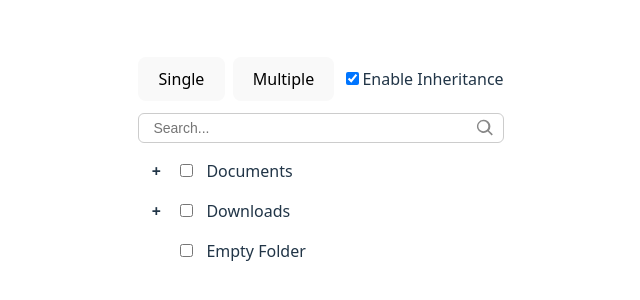
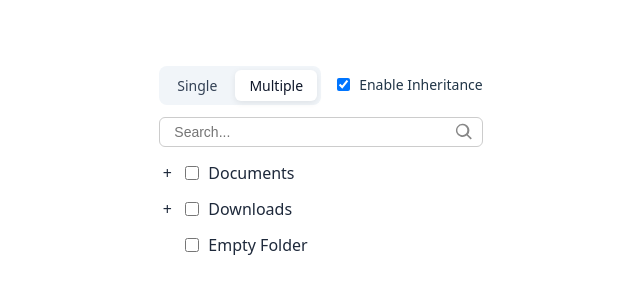
Before and after one commit to apkeerthika/vue-tree-component, a Vue app: page / in a window 1280 px wide. Shown: the part 236-536 px from the top of the page, without its empty margins (319-959 px from the left). Built offline with nearby package versions, Linux system fonts and the light colour scheme.

Commit message:
Added sass variables and global scss

```diff
--- a/package.json
+++ b/package.json
@@ -18,6 +18,7 @@
     "@vue/tsconfig": "^0.8.1",
     "eslint-plugin-vue": "^10.7.0",
     "pug": "^3.0.3",
+    "sass": "^1.97.3",
     "typescript": "~5.9.3",
     "vite": "^7.2.4",
     "vue-tsc": "^3.1.4"
--- a/src/App.vue
+++ b/src/App.vue
@@ -22,12 +22,20 @@ const { expandedKeys, toggleExpand } = useTreeExpansion(nodes)
 </script>
 
 <template lang="pug">
-button(@click="selectionMode = 'single'") Single
-button(@click="selectionMode = 'multiple'") Multiple
-label
+div.mode-switch
+  button(
+    :class="{ active: selectionMode === 'single' }"
+    @click="selectionMode = 'single'"
+  ) Single
+
+  button(
+    :class="{ active: selectionMode === 'multiple' }"
+    @click="selectionMode = 'multiple'"
+  ) Multiple
+
+label.inheritance-toggle(v-if="selectionMode === 'multiple'")
   input(type="checkbox" v-model="inheritRules")
   | Enable Inheritance
-
 TreeView(
   :nodes="nodes"
   :expandedKeys="expandedKeys"
@@ -57,15 +65,3 @@ div(v-if="selectionMode === 'multiple' && tempSelectedNodes.length")
     li(v-for="n in tempSelectedNodes" :key="n.id") {{ n.label }}
 
 </template>
-
-<style scoped>
-button {
-  margin-right: 8px;
-  margin-bottom: 12px;
-}
-.toggle {
-  font-weight: bold;
-  cursor: pointer;
-  margin-right: 4px;
-}
-</style>
--- /dev/null
+++ b/src/assets/styles/_animation.scss
@@ -0,0 +1,25 @@
+/* Fade animation (used for no results) */
+
+.fade-enter-active,
+.fade-leave-active {
+  transition: all 0.25s ease;
+}
+
+.fade-enter-from,
+.fade-leave-to {
+  opacity: 0;
+  transform: translateY(-6px);
+}
+
+/* Expand animation */
+
+.tree-expand-enter-active,
+.tree-expand-leave-active {
+  transition: all 0.2s ease;
+}
+
+.tree-expand-enter-from,
+.tree-expand-leave-to {
+  opacity: 0;
+  transform: translateY(-4px);
+}
--- /dev/null
+++ b/src/assets/styles/_mixins.scss
@@ -0,0 +1,33 @@
+@use './variables' as *;
+
+/* Smooth transition */
+@mixin smooth {
+  transition: all $tree-transition;
+}
+
+/* Hover effect */
+@mixin hover-bg {
+  &:hover {
+    background: $tree-hover-bg;
+  }
+}
+
+/* Focus ring */
+@mixin focus-ring {
+  &:focus-visible {
+    outline: none;
+    box-shadow: 0 0 0 2px $tree-focus-ring;
+  }
+}
+
+/* Selected state */
+@mixin selected-state {
+  background: $tree-selected-bg;
+  border-left: 3px solid $tree-selected-border;
+}
+
+/* Partial state */
+@mixin partial-state {
+  background: $tree-partial-bg;
+  border-left: 3px solid $tree-partial-border;
+}
--- /dev/null
+++ b/src/assets/styles/_variables.scss
@@ -0,0 +1,24 @@
+/* COLORS */
+$tree-bg: #ffffff;
+$tree-text: #1e293b;
+
+$tree-hover-bg: #f1f5f9;
+
+$tree-selected-bg: #e0f2fe;
+$tree-selected-border: #0ea5e9;
+
+$tree-partial-bg: #fef9c3;
+$tree-partial-border: #facc15;
+
+$tree-focus-ring: rgba(59, 130, 246, 0.4);
+
+/* SPACING */
+$tree-padding-y: 6px;
+$tree-padding-x: 8px;
+$tree-indent: 16px;
+
+/* RADIUS */
+$tree-radius: 6px;
+
+/* TRANSITIONS */
+$tree-transition: 0.2s ease;
--- /dev/null
+++ b/src/assets/styles/tree.scss
@@ -0,0 +1,198 @@
+@use './variables' as *;
+@use './mixins' as *;
+@use './animation';
+
+.tree {
+
+  font-family: system-ui, -apple-system, BlinkMacSystemFont, sans-serif;
+  color: $tree-text;
+  background: $tree-bg;
+
+  ul,
+  li {
+    list-style: none;
+    padding: 0;
+    margin: 0;
+  }
+
+  /* SEARCH */
+
+  .search-container {
+    display: flex;
+    align-items: center;
+    padding: 4px 8px;
+    border: 1px solid #ccc;
+    border-radius: $tree-radius;
+    max-width: 500px;
+    margin-bottom: 8px;
+    background-color: #fff;
+
+    @include smooth;
+
+    &:focus-within {
+      box-shadow: 0 0 5px $tree-focus-ring;
+      border-color: #6496fa;
+    }
+
+    input {
+      border: none;
+      outline: none;
+      flex: 1;
+      padding-left: 6px;
+      font-size: 14px;
+      background: transparent;
+      color: inherit;
+    }
+
+    .search-icon {
+      fill: #888;
+    }
+  }
+
+  .clear-btn {
+    background: transparent;
+    border: none;
+    cursor: pointer;
+    font-size: 14px;
+    color: #888;
+    padding: 0 4px;
+    opacity: 0.6;
+
+    @include smooth;
+
+    &:hover {
+      color: #333;
+      opacity: 1;
+    }
+  }
+
+  .result-count {
+    font-size: 13px;
+    color: #666;
+    margin-bottom: 6px;
+  }
+
+  .no-results {
+    padding: 12px;
+    color: #888;
+    font-size: 14px;
+    font-style: italic;
+  }
+
+  /* NODE ROW */
+
+  .node-row {
+    display: flex;
+    align-items: center;
+    gap: 6px;
+    padding: $tree-padding-y $tree-padding-x;
+    border-radius: $tree-radius;
+    cursor: pointer;
+
+    @include smooth;
+    @include hover-bg;
+    @include focus-ring;
+
+    &:active {
+      transform: scale(0.98);
+    }
+
+    &.selected {
+      @include selected-state;
+    }
+
+    &.partial {
+      @include partial-state;
+    }
+  }
+
+  /* TOGGLE */
+
+  .toggle {
+    cursor: pointer;
+    width: 16px;
+    display: flex;
+    align-items: center;
+    justify-content: center;
+  }
+
+  .chevron {
+    @include smooth;
+    opacity: 0.8;
+
+    &.expanded {
+      transform: rotate(90deg);
+    }
+  }
+
+  /* ICONS */
+
+  .default-icon {
+    width: 18px;
+    text-align: center;
+    font-size: 14px;
+  }
+
+  /* CHECKBOX */
+
+  input[type="checkbox"] {
+    width: 14px;
+    height: 14px;
+    cursor: pointer;
+  }
+
+  /* CHILD LIST */
+
+  .node-row + ul {
+    margin: 0;
+    padding-left: 0; // indentation handled via level prop
+  }
+}
+
+/* =========================================
+   MODE SWITCH BUTTONS
+========================================= */
+
+.mode-switch {
+  display: inline-flex;
+  background: #f1f5f9;
+  padding: 4px;
+  border-radius: 8px;
+  gap: 4px;
+  margin-bottom: 12px;
+
+  button {
+    border: none;
+    background: transparent;
+    padding: 6px 14px;
+    border-radius: 6px;
+    cursor: pointer;
+    font-weight: 500;
+    font-size: 14px;
+    color: #334155;
+    transition: all 0.2s ease;
+
+    &:hover {
+      background: #e2e8f0;
+    }
+
+    &.active {
+      background: white;
+      color: #0f172a;
+      box-shadow: 0 2px 6px rgba(0, 0, 0, 0.08);
+    }
+  }
+}
+
+/* =========================================
+   INHERITANCE TOGGLE
+========================================= */
+
+.inheritance-toggle {
+  display: inline-flex;
+  align-items: center;
+  gap: 6px;
+  font-size: 14px;
+  margin-left: 12px;
+  cursor: pointer;
+}
--- a/src/components/tree/TreeNodeItem.vue
+++ b/src/components/tree/TreeNodeItem.vue
@@ -13,7 +13,8 @@ const props = defineProps<{
   computedExpandedKeys?: string[]
   searchText?: string
   selectionMode?: 'single' | 'multiple'
-  showCheckbox?: boolean
+  showCheckbox?: boolean,
+  level?: number
 }>()
 
 const emit = defineEmits<{
@@ -79,6 +80,7 @@ function getRowClasses() {
 li(role="treeitem", :aria-expanded="isExpanded(node.id, computedExpandedKeys)")
   .node-row(
     :class="getRowClasses()"
+    :style="{ paddingLeft: `${(level ?? 0) * 16}px` }"
     tabIndex="0"
     @keydown="onKeydown"
     @click="handleRowClick"
@@ -90,7 +92,14 @@ li(role="treeitem", :aria-expanded="isExpanded(node.id, computedExpandedKeys)")
       @click.stop="onExpand"
     )
       slot(name="togglerIcon", :node="node", :expanded="isExpanded(node.id, computedExpandedKeys)")
-        span.default-toggle(:class="{ expanded: isExpanded(node.id, computedExpandedKeys) }") ▶
+        svg(
+          class="chevron"
+          :class="{ expanded }"
+          viewBox="0 0 24 24"
+          width="14"
+          height="14"
+        )
+          path(d="M8 5l8 7-8 7" fill="currentColor")
     span.toggle(v-else)
 
     template(v-if="showCheckbox && mode === 'multiple'")
@@ -122,6 +131,7 @@ li(role="treeitem", :aria-expanded="isExpanded(node.id, computedExpandedKeys)")
       :showCheckbox="props.showCheckbox"
       @toggle-expand="$emit('toggle-expand', $event)"
       @toggle-select="(node, checked) => $emit('toggle-select', node, checked)"
+      :level="(level ?? 0) + 1"
     )
       template(#togglerIcon="slotProps")
         slot(name="togglerIcon" v-bind="slotProps")
@@ -129,68 +139,3 @@ li(role="treeitem", :aria-expanded="isExpanded(node.id, computedExpandedKeys)")
       template(#nodeLabel="slotProps")
         slot(name="nodeLabel" v-bind="slotProps")
 </template>
-
-<style scoped>
-li {
-  list-style: none;
-  margin: 0;
-  padding: 0;
-}
-.node-row + ul {
-  list-style: none;
-  padding-left: 16px; /* indentation for child nodes */
-  margin: 0;
-}
-
-.toggle {
-  cursor: pointer;
-  width: 16px;
-  text-align: center;
-  font-weight: bold;
-}
-
-.default-toggle {
-  display: inline-block;
-  font-size: 12px;
-  transition: transform 0.2s ease;
-}
-
-.default-toggle.expanded {
-  transform: rotate(90deg);
-}
-
-.node-row {
-  display: flex;
-  align-items: center;
-  gap: 10px;
-  padding: 8px 12px;
-  border-radius: 8px;
-  cursor: pointer;
-  transition: all 0.15s ease;
-}
-
-.node-row:hover {
-  background: #f1f5f9;
-}
-
-.node-row.selected {
-  background: #dbeafe;
-  color: #1e40af;
-  font-weight: 500;
-  box-shadow: inset 0 0 0 1px #93c5fd;
-}
-
-.node-row.partial {
-  background: #fef3c7;
-}
-
-.node-row:focus-visible {
-  outline: none;
-  box-shadow: 0 0 0 2px #3b82f6;
-}
-
-.default-icon {
-  width: 18px;
-  text-align: center;
-}
-</style>
--- a/src/components/tree/TreeView.vue
+++ b/src/components/tree/TreeView.vue
@@ -42,7 +42,7 @@ const mode = computed(() => props.selectionMode ?? 'multiple')
 </script>
 
 <template lang="pug">
-.tree-wrapper
+.tree-wrapper.tree
   div.search-container(v-if="filter && isRoot")
     input(
       type="text"
@@ -94,84 +94,3 @@ const mode = computed(() => props.selectionMode ?? 'multiple')
     .no-results(v-if="showNoResults")
       | No results found for "{{ searchText }}"
 </template>
-
-<style scoped>
-.tree {
-  list-style: none;
-  padding: 0;
-  margin: 0;
-}
-
-.search-container {
-  display: flex;
-  align-items: center;
-  padding: 4px 8px;
-  border: 1px solid #ccc;
-  border-radius: 6px;
-  max-width: 500px;
-  margin-bottom: 8px;
-  background-color: #fff;
-  transition: box-shadow 0.2s ease;
-}
-
-.search-container:focus-within {
-  box-shadow: 0 0 5px rgba(100, 150, 250, 0.5);
-  border-color: #6496fa;
-}
-
-.search-container input {
-  border: none;
-  outline: none;
-  flex: 1;
-  padding-left: 6px;
-  font-size: 14px;
-}
-
-.search-container svg.search-icon {
-  fill: #888;
-}
-
-.no-results {
-  padding: 12px;
-  color: #888;
-  font-size: 14px;
-  font-style: italic;
-}
-
-.fade-enter-active,
-.fade-leave-active {
-  transition: all 0.25s ease;
-}
-
-.fade-enter-from {
-  opacity: 0;
-  transform: translateY(-6px);
-}
-
-.fade-leave-to {
-  opacity: 0;
-  transform: translateY(-6px);
-}
-
-.clear-btn {
-  background: transparent;
-  border: none;
-  cursor: pointer;
-  font-size: 14px;
-  color: #888;
-  padding: 0 4px;
-  opacity: 0.6;
-  transition: opacity 0.2s ease;
-}
-
-.clear-btn:hover {
-  color: #333;
-  opacity: 1;
-}
-
-.result-count {
-  font-size: 13px;
-  color: #666;
-  margin-bottom: 6px;
-}
-</style>
--- /dev/null
+++ b/src/index.ts
@@ -0,0 +1 @@
+import './assets/styles/tree.scss'
--- a/src/main.ts
+++ b/src/main.ts
@@ -1,5 +1,7 @@
 import { createApp } from 'vue'
 import './style.css'
 import App from './App.vue'
+import '@/assets/styles/tree.scss'
+
 
 createApp(App).mount('#app')
```
Also changed, not shown: 1 other file (tests, documents, lock files or other folders).
